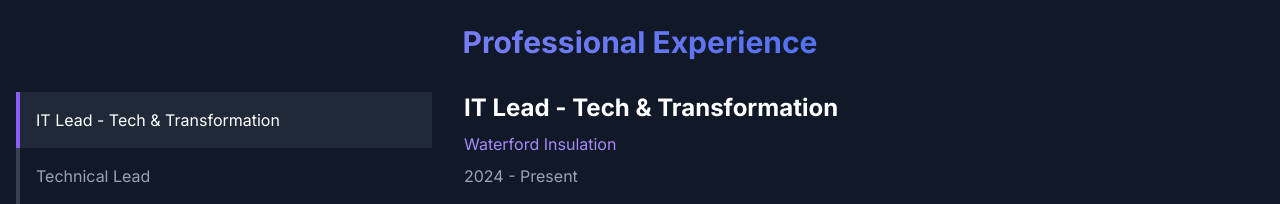
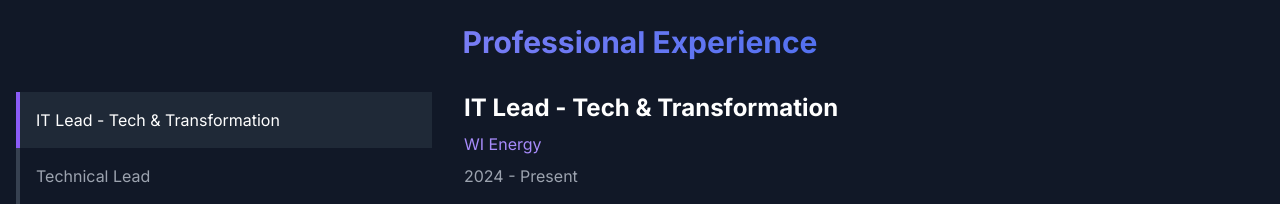
Before and after one commit to vigneshvenkat/senior-it-lead-portfolio, a Next.js app: page /vigneshvenkat.github.io/ in a window 1280 px wide. Shown: the part 900-1104 px from the top of the page. Built offline with nearby package versions, Linux system fonts and the light colour scheme.

Commit message:
Update company name in Experience component from Waterford Insulation to WI Energy

```diff
--- a/src/components/Experience.tsx
+++ b/src/components/Experience.tsx
@@ -5,7 +5,7 @@ import { useState, useEffect, useRef } from 'react';
 const experiences = [
   {
     title: "IT Lead - Tech & Transformation",
-    company: "Waterford Insulation",
+    company: "WI Energy",
     period: "2024 - Present",
     responsibilities: [
       "Transformed the entire business’s chain by implementing a CRM for their new solar venture which resulted in 40% increase in business flow efficiency.",
```
